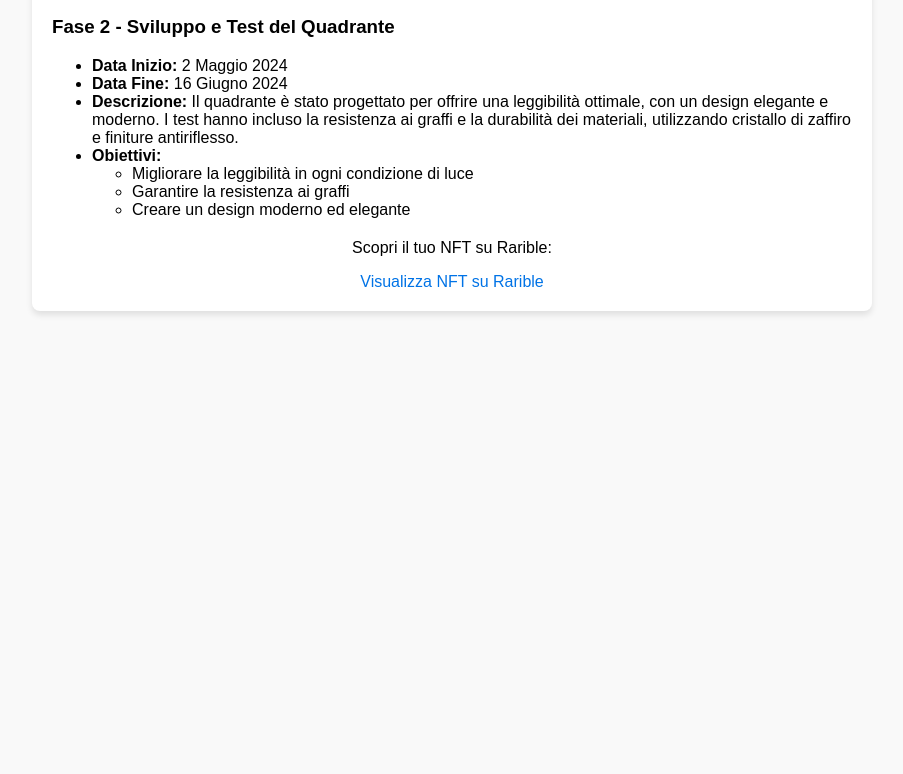
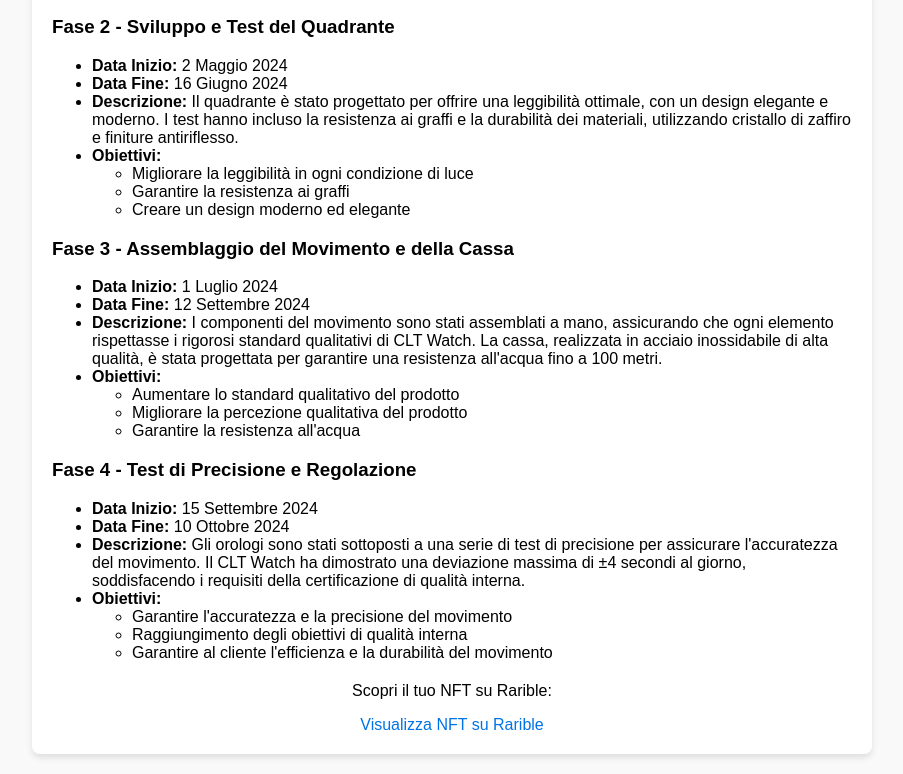
Before and after one commit to OscarGdr/CLT-WATCH, a plain HTML site: page index.html in a window 1280 px wide. Shown: the part 1361-2135 px from the top of the page, without its empty margins (188-1091 px from the left). Before the commit the page ends 1692 px from the top, so only its background shows below. Drawn offline with Linux system fonts and the light colour scheme.

Commit message:
Update index.html

```diff
--- a/index.html
+++ b/index.html
@@ -108,6 +108,33 @@
                 </ul>
             </li>
         </ul>
+        <h3>Fase 3 - Assemblaggio del Movimento e della Cassa</h3>
+        <ul>
+            <li><strong>Data Inizio:</strong> 1 Luglio 2024</li>
+            <li><strong>Data Fine:</strong> 12 Settembre 2024</li>
+            <li><strong>Descrizione:</strong> I componenti del movimento sono stati assemblati a mano, assicurando che ogni elemento rispettasse i rigorosi standard qualitativi di CLT Watch. La cassa, realizzata in acciaio inossidabile di alta qualità, è stata progettata per garantire una resistenza all'acqua fino a 100 metri.</li>
+            <li><strong>Obiettivi:</strong>
+                <ul>
+                    <li>Aumentare lo standard qualitativo del prodotto</li>
+                    <li>Migliorare la percezione qualitativa del prodotto</li>
+                    <li>Garantire la resistenza all'acqua</li>
+                </ul>
+            </li>
+        </ul>
+        <h3>Fase 4 - Test di Precisione e Regolazione</h3>
+        <ul>
+            <li><strong>Data Inizio:</strong> 15 Settembre 2024</li>
+            <li><strong>Data Fine:</strong> 10 Ottobre 2024</li>
+            <li><strong>Descrizione:</strong> Gli orologi sono stati sottoposti a una serie di test di precisione per assicurare l'accuratezza del movimento. Il CLT Watch ha dimostrato una deviazione massima di ±4 secondi al giorno, soddisfacendo i requisiti della certificazione di qualità interna. </li>
+            <li><strong>Obiettivi:</strong>
+                <ul>
+                    <li>Garantire l'accuratezza e la precisione del movimento</li>
+                    <li>Raggiungimento degli obiettivi di qualità interna</li>
+                    <li>Garantire al cliente l'efficienza e la durabilità del movimento</li>
+                </ul>
+            </li>
+        </ul>
+
 
         <div class="link">
             <p>Scopri il tuo NFT su Rarible:</p>
```
